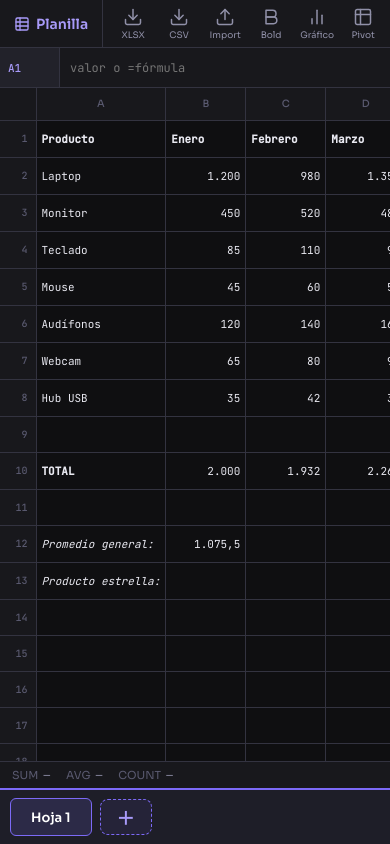
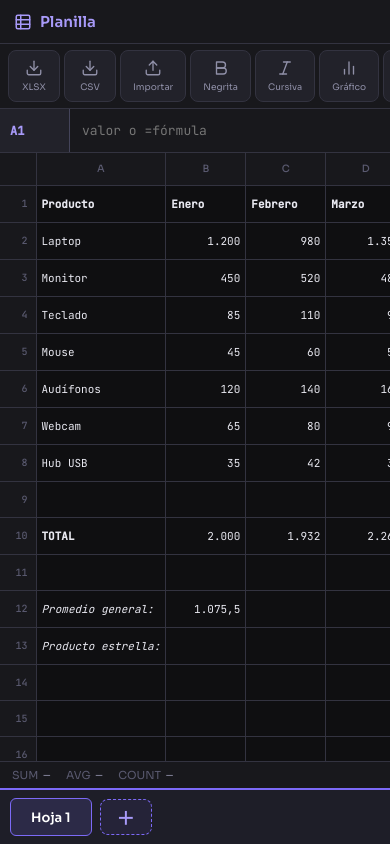
Before and after one commit to albornozfelipealfonso-collab/esel, a plain HTML site: page index.html in a window 390 px wide. Drawn offline with nearby package versions, Linux system fonts and the light colour scheme.

Commit message:
Refactor mobile toolbar and formula bar styles

```diff
--- a/index.html
+++ b/index.html
@@ -172,24 +172,28 @@ input[type=checkbox]{accent-color:var(--accent);width:13px;height:13px;cursor:po
 ══════════════════════════════════════════ */
 
 /* Mobile toolbar */
-#mob-bar{display:none;align-items:center;gap:0;padding:0;border-bottom:1px solid var(--border);background:var(--bg2);flex-shrink:0;height:48px}
-#mob-logo{padding:0 14px;font-weight:600;font-size:14px;color:var(--accent3);border-right:1px solid var(--border);height:100%;display:flex;align-items:center;gap:6px}
-#mob-actions{display:flex;align-items:center;gap:2px;padding:0 8px;flex:1;overflow-x:auto}
-.mob-btn{display:flex;align-items:center;justify-content:center;flex-direction:column;gap:2px;padding:6px 10px;border:none;background:transparent;color:var(--text2);cursor:pointer;border-radius:var(--radius);min-width:44px;min-height:44px;font-size:9px;font-family:var(--font-ui)}
-.mob-btn:active{background:var(--bg3);color:var(--accent3)}
-.mob-btn svg{width:20px;height:20px;stroke:currentColor;fill:none;stroke-width:1.8;stroke-linecap:round;stroke-linejoin:round}
+#mob-bar{display:none;flex-direction:column;border-bottom:1px solid var(--border);background:var(--bg2);flex-shrink:0}
+#mob-logo-row{display:flex;align-items:center;padding:0 14px;height:44px;border-bottom:1px solid var(--border);gap:8px}
+#mob-logo-row span{font-weight:600;font-size:15px;color:var(--accent3)}
+#mob-actions{display:flex;align-items:center;gap:4px;padding:6px 8px;overflow-x:auto;-webkit-overflow-scrolling:touch}
+#mob-actions::-webkit-scrollbar{display:none}
+.mob-btn{display:flex;align-items:center;justify-content:center;flex-direction:column;gap:3px;padding:8px 12px;border:1px solid var(--border);background:var(--bg3);color:var(--text2);cursor:pointer;border-radius:8px;min-width:52px;font-size:10px;font-family:var(--font-ui);flex-shrink:0;white-space:nowrap}
+.mob-btn:active{background:rgba(124,106,247,0.2);color:var(--accent3);border-color:var(--accent)}
+.mob-btn svg{width:18px;height:18px;stroke:currentColor;fill:none;stroke-width:1.8;stroke-linecap:round;stroke-linejoin:round;display:block}
+.mob-btn-label{display:block;font-size:9px;color:inherit;margin-top:1px}
 
 /* Mobile formula bar */
-#mob-formulabar{display:none;align-items:center;gap:0;border-bottom:1px solid var(--border);background:var(--bg2);flex-shrink:0;height:40px}
-#mob-cell-ref{width:60px;padding:0 8px;font-family:var(--font-mono);font-size:11px;background:var(--bg3);border-right:1px solid var(--border);height:100%;display:flex;align-items:center;color:var(--accent3);font-weight:500;flex-shrink:0}
-#mob-formula-input{flex:1;height:100%;border:none;outline:none;background:transparent;color:var(--text);font-family:var(--font-mono);font-size:12px;padding:0 10px;caret-color:var(--accent3)}
+#mob-formulabar{display:none;align-items:center;gap:0;border-bottom:1px solid var(--border);background:var(--bg2);flex-shrink:0;height:44px}
+#mob-cell-ref{width:70px;padding:0 10px;font-family:var(--font-mono);font-size:12px;background:var(--bg3);border-right:1px solid var(--border2);height:100%;display:flex;align-items:center;color:var(--accent3);font-weight:600;flex-shrink:0}
+#mob-formula-input{flex:1;height:100%;border:none;outline:none;background:transparent;color:var(--text);font-family:var(--font-mono);font-size:13px;padding:0 12px;caret-color:var(--accent3)}
 
 /* Mobile cell size */
 @media(max-width:768px){
   body{font-size:12px}
   :root{--cell-h:36px;--col-w:80px;--row-head-w:36px}
   #topbar,#formulabar{display:none!important}
-  #mob-bar,#mob-formulabar{display:flex}
+  #mob-bar{display:flex}
+  #mob-formulabar{display:flex}
   #sidepanel{display:none}
   #workspace{flex-direction:column}
 
@@ -269,35 +273,51 @@ input[type=checkbox]{accent-color:var(--accent);width:13px;height:13px;cursor:po
 
 <!-- MOBILE TOP BAR -->
 <div id="mob-bar">
-  <div id="mob-logo">
-    <svg width="16" height="16" viewBox="0 0 24 24" fill="none" stroke="#a89af9" stroke-width="2" stroke-linecap="round" stroke-linejoin="round"><rect x="3" y="3" width="18" height="18" rx="2"/><line x1="3" y1="9" x2="21" y2="9"/><line x1="3" y1="15" x2="21" y2="15"/><line x1="9" y1="3" x2="9" y2="21"/></svg>
-    Planilla
+  <div id="mob-logo-row">
+    <svg width="18" height="18" viewBox="0 0 24 24" fill="none" stroke="#a89af9" stroke-width="2" stroke-linecap="round" stroke-linejoin="round"><rect x="3" y="3" width="18" height="18" rx="2"/><line x1="3" y1="9" x2="21" y2="9"/><line x1="3" y1="15" x2="21" y2="15"/><line x1="9" y1="3" x2="9" y2="21"/></svg>
+    <span>Planilla</span>
   </div>
   <div id="mob-actions">
     <button class="mob-btn" onclick="exportXLSX()">
-      <svg viewBox="0 0 24 24"><path d="M21 15v4a2 2 0 0 1-2 2H5a2 2 0 0 1-2-2v-4"/><polyline points="7 10 12 15 17 10"/><line x1="12" y1="15" x2="12" y2="3"/></svg>XLSX
+      <svg viewBox="0 0 24 24"><path d="M21 15v4a2 2 0 0 1-2 2H5a2 2 0 0 1-2-2v-4"/><polyline points="7 10 12 15 17 10"/><line x1="12" y1="15" x2="12" y2="3"/></svg>
+      <span class="mob-btn-label">XLSX</span>
     </button>
     <button class="mob-btn" onclick="exportCSV()">
-      <svg viewBox="0 0 24 24"><path d="M21 15v4a2 2 0 0 1-2 2H5a2 2 0 0 1-2-2v-4"/><polyline points="7 10 12 15 17 10"/><line x1="12" y1="15" x2="12" y2="3"/></svg>CSV
+      <svg viewBox="0 0 24 24"><path d="M21 15v4a2 2 0 0 1-2 2H5a2 2 0 0 1-2-2v-4"/><polyline points="7 10 12 15 17 10"/><line x1="12" y1="15" x2="12" y2="3"/></svg>
+      <span class="mob-btn-label">CSV</span>
     </button>
     <label class="mob-btn">
-      <svg viewBox="0 0 24 24"><path d="M21 15v4a2 2 0 0 1-2 2H5a2 2 0 0 1-2-2v-4"/><polyline points="17 8 12 3 7 8"/><line x1="12" y1="3" x2="12" y2="15"/></svg>Import
+      <svg viewBox="0 0 24 24"><path d="M21 15v4a2 2 0 0 1-2 2H5a2 2 0 0 1-2-2v-4"/><polyline points="17 8 12 3 7 8"/><line x1="12" y1="3" x2="12" y2="15"/></svg>
+      <span class="mob-btn-label">Importar</span>
       <input type="file" accept=".csv,.xlsx,.xls" style="display:none" onchange="importFile(event)">
     </label>
     <button class="mob-btn" onclick="toggleFormat('bold')">
-      <svg viewBox="0 0 24 24"><path d="M6 4h8a4 4 0 0 1 4 4 4 4 0 0 1-4 4H6z"/><path d="M6 12h9a4 4 0 0 1 4 4 4 4 0 0 1-4 4H6z"/></svg>Bold
+      <svg viewBox="0 0 24 24"><path d="M6 4h8a4 4 0 0 1 4 4 4 4 0 0 1-4 4H6z"/><path d="M6 12h9a4 4 0 0 1 4 4 4 4 0 0 1-4 4H6z"/></svg>
+      <span class="mob-btn-label">Negrita</span>
+    </button>
+    <button class="mob-btn" onclick="toggleFormat('italic')">
+      <svg viewBox="0 0 24 24"><line x1="19" y1="4" x2="10" y2="4"/><line x1="14" y1="20" x2="5" y2="20"/><line x1="15" y1="4" x2="9" y2="20"/></svg>
+      <span class="mob-btn-label">Cursiva</span>
     </button>
     <button class="mob-btn" onclick="mobOpenDrawer('chart')">
-      <svg viewBox="0 0 24 24"><line x1="18" y1="20" x2="18" y2="10"/><line x1="12" y1="20" x2="12" y2="4"/><line x1="6" y1="20" x2="6" y2="14"/></svg>Gráfico
+      <svg viewBox="0 0 24 24"><line x1="18" y1="20" x2="18" y2="10"/><line x1="12" y1="20" x2="12" y2="4"/><line x1="6" y1="20" x2="6" y2="14"/></svg>
+      <span class="mob-btn-label">Gráfico</span>
     </button>
     <button class="mob-btn" onclick="mobOpenDrawer('pivot')">
-      <svg viewBox="0 0 24 24"><rect x="3" y="3" width="18" height="18" rx="2"/><line x1="3" y1="9" x2="21" y2="9"/><line x1="9" y1="3" x2="9" y2="21"/></svg>Pivot
+      <svg viewBox="0 0 24 24"><rect x="3" y="3" width="18" height="18" rx="2"/><line x1="3" y1="9" x2="21" y2="9"/><line x1="9" y1="3" x2="9" y2="21"/></svg>
+      <span class="mob-btn-label">Pivot</span>
     </button>
     <button class="mob-btn" onclick="mobOpenDrawer('filter')">
-      <svg viewBox="0 0 24 24"><polygon points="22 3 2 3 10 12.46 10 19 14 21 14 12.46 22 3"/></svg>Filtro
+      <svg viewBox="0 0 24 24"><polygon points="22 3 2 3 10 12.46 10 19 14 21 14 12.46 22 3"/></svg>
+      <span class="mob-btn-label">Filtrar</span>
     </button>
     <button class="mob-btn" onclick="saveLocal()">
-      <svg viewBox="0 0 24 24"><path d="M19 21H5a2 2 0 0 1-2-2V5a2 2 0 0 1 2-2h11l5 5v11a2 2 0 0 1-2 2z"/><polyline points="17 21 17 13 7 13 7 21"/><polyline points="7 3 7 8 15 8"/></svg>Guardar
+      <svg viewBox="0 0 24 24"><path d="M19 21H5a2 2 0 0 1-2-2V5a2 2 0 0 1 2-2h11l5 5v11a2 2 0 0 1-2 2z"/><polyline points="17 21 17 13 7 13 7 21"/><polyline points="7 3 7 8 15 8"/></svg>
+      <span class="mob-btn-label">Guardar</span>
+    </button>
+    <button class="mob-btn" onclick="loadLocal()">
+      <svg viewBox="0 0 24 24"><path d="M3 15v4c0 1.1.9 2 2 2h14a2 2 0 0 0 2-2v-4"/><polyline points="17 8 12 3 7 8"/><line x1="12" y1="3" x2="12" y2="15"/></svg>
+      <span class="mob-btn-label">Cargar</span>
     </button>
   </div>
 </div>
```
